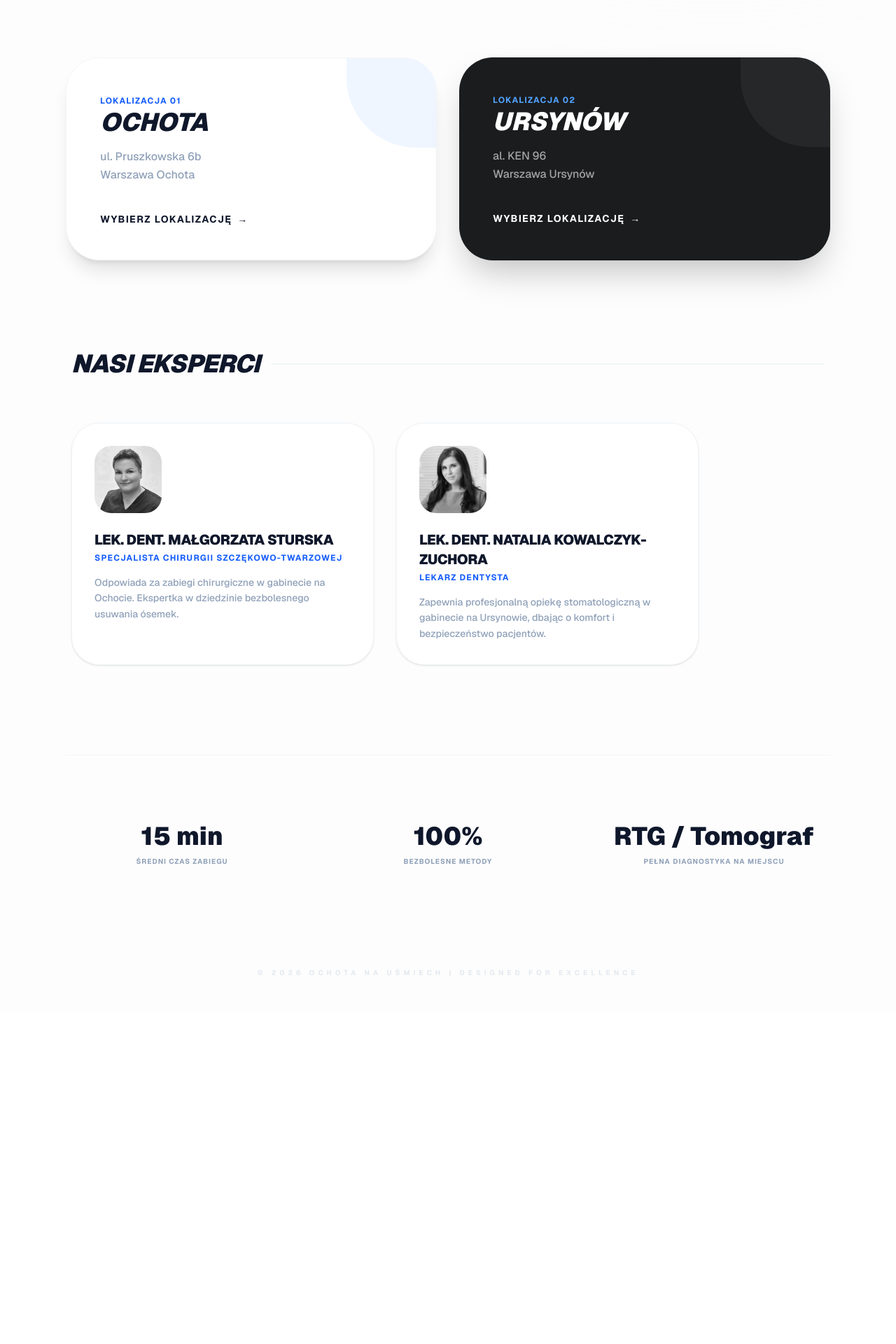
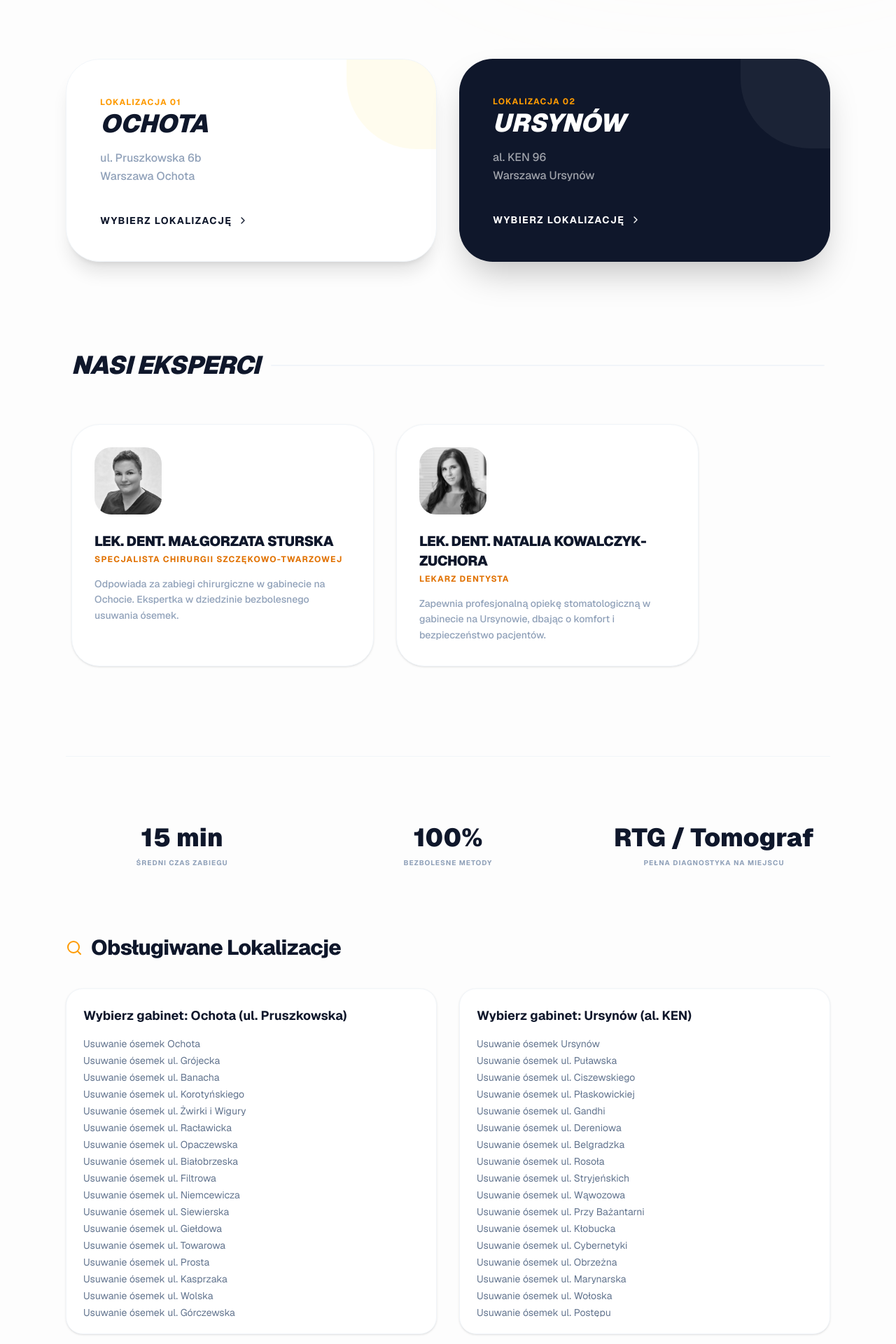
Before and after one commit to JakubProkopiuk/osemki-warszawa, a Next.js app: page / in a window 1280 px wide. Shown: the part 560-2480 px from the top of the page at 70% size. Before the commit the page ends 2005 px from the top, so only its background shows below. Built offline with nearby package versions, Linux system fonts and the light colour scheme.

Commit message:
fix: clearing code

```diff
--- a/src/app/[slug]/LocationClient.tsx
+++ b/src/app/[slug]/LocationClient.tsx
@@ -7,6 +7,7 @@ import { motion, AnimatePresence } from 'framer-motion';
 import {
   Activity,
   Camera,
+  CheckCircle2,
   ChevronRight,
   Clock,
   FileCheck,
@@ -99,7 +100,7 @@ export default function LocationClient({ locationData }: { locationData: Locatio
       return aKey - bKey;
     });
 
-    return shuffled.slice(0, 5);
+    return shuffled.slice(0, 4);
   })();
 
   const handleTileSelect = (field: keyof FormDataState, value: string) => {
@@ -233,6 +234,35 @@ export default function LocationClient({ locationData }: { locationData: Locatio
                   )}
                 </div>
               )}
+
+              <div className="bg-white border border-slate-200 rounded-2xl p-5 mt-4">
+                <h2 className="text-lg font-bold tracking-tight text-slate-900 mb-3">
+                  Dlaczego pacjenci z {locationName} wybierają naszą klinikę?
+                </h2>
+                <ul className="space-y-2">
+                  {isOchota
+                    ? [
+                        'Szybki dojazd komunikacją z Dworca Zachodniego',
+                        'Miejsca parkingowe z dużą rotacją aut tuż pod gabinetem',
+                        'Zaawansowane i w pełni bezbolesne znieczulenia chirurgiczne',
+                      ].map((point) => (
+                        <li key={point} className="flex items-start gap-2 text-sm text-slate-600 font-medium">
+                          <CheckCircle2 className="w-4 h-4 text-amber-500 mt-0.5 shrink-0" />
+                          <span>{point}</span>
+                        </li>
+                      ))
+                    : [
+                        'Bezpośrednie sąsiedztwo stacji Metro Ursynów',
+                        'Prywatny, darmowy parking dla pacjentów',
+                        'Nowoczesna diagnostyka 3D (CBCT) na miejscu',
+                      ].map((point) => (
+                        <li key={point} className="flex items-start gap-2 text-sm text-slate-600 font-medium">
+                          <CheckCircle2 className="w-4 h-4 text-amber-500 mt-0.5 shrink-0" />
+                          <span>{point}</span>
+                        </li>
+                      ))}
+                </ul>
+              </div>
             </div>
 
             <div className="flex flex-col md:flex-row items-center gap-6 p-7 rounded-3xl bg-white border border-slate-100 shadow-xl">
@@ -245,6 +275,9 @@ export default function LocationClient({ locationData }: { locationData: Locatio
                 <div className="inline-flex items-center px-3 py-1 rounded-full text-[11px] font-semibold bg-amber-50 text-amber-700 border border-amber-200 mb-2">
                   Certyfikowany Chirurg
                 </div>
+                <p className="flex items-center gap-1 text-[10px] text-slate-400 font-semibold uppercase tracking-wider mt-2">
+                  <Shield className="w-3 h-3 text-sky-600" /> Zweryfikowany lekarz (NIL)
+                </p>
                 <p className="text-slate-500 font-medium leading-relaxed text-sm">Lekarz prowadzący w placówce na ul. {locationData.klinika}</p>
               </div>
             </div>
@@ -363,8 +396,24 @@ export default function LocationClient({ locationData }: { locationData: Locatio
               ) : (
                 <motion.div key="step5" layout initial={{ opacity: 0, x: 18 }} animate={{ opacity: 1, x: 0 }} exit={{ opacity: 0, x: -18 }} className="space-y-8">
                   <div>
-                    <h2 className="text-2xl font-bold tracking-tight text-slate-900">Świetnie! Twój przypadek kwalifikuje się do bezbolesnego zabiegu.</h2>
-                    <p className="text-slate-500 text-sm mt-2 font-medium">Zostaw numer. Nasz koordynator oddzwoni do Ciebie w 15 minut z propozycją najbliższego terminu.</p>
+                    {formData.reason === 'Ból / Stan zapalny' ? (
+                      <>
+                        <h2 className="text-2xl font-bold tracking-tight text-slate-900">🚨 Zgłoszenie bólowe przyjęte (Priorytet)</h2>
+                        <p className="text-slate-500 text-sm mt-2 font-medium">
+                          Rozumiemy, jak trudny jest ból zęba. Nadaliśmy Twojemu zgłoszeniu najwyższy priorytet.
+                          Skontaktujemy się z Tobą najszybciej jak to możliwe (w godzinach pracy kliniki), aby
+                          znaleźć ratunkowy termin.
+                        </p>
+                      </>
+                    ) : (
+                      <>
+                        <h2 className="text-2xl font-bold tracking-tight text-slate-900">Świetnie! Kwalifikujesz się do bezbolesnego zabiegu.</h2>
+                        <p className="text-slate-500 text-sm mt-2 font-medium">
+                          Zostaw numer telefonu. Nasz koordynator oddzwoni do Ciebie wkrótce z propozycją dogodnego i
+                          bezpiecznego terminu.
+                        </p>
+                      </>
+                    )}
                   </div>
                   <form onSubmit={handleSubmit} className="space-y-4">
                     <input type="text" aria-label="Imię" required placeholder="Twoje imię" value={formData.name} onChange={(e) => setFormData((prev) => ({ ...prev, name: e.target.value }))} className={inputStyle} />
@@ -407,7 +456,7 @@ export default function LocationClient({ locationData }: { locationData: Locatio
           <div className="grid md:grid-cols-2 gap-10">
             {[
               {
-                q: 'Czy otrzymam zwolnienie lekarskie (L4)?',
+                q: 'Czy zabieg będzie bolesny?',
                 a: 'Stosujemy zaawansowane znieczulenie miejscowe, dzięki czemu sam zabieg jest całkowicie bezbolesny. Czujesz jedynie delikatny dotyk, bez żadnego dyskomfortu.',
               },
               {
@@ -415,12 +464,12 @@ export default function LocationClient({ locationData }: { locationData: Locatio
                 a: 'Nie potrzebujesz skierowania. Jeśli nie posiadasz aktualnego zdjęcia pantomograficznego, wykonamy precyzyjną diagnostykę w naszym gabinecie przed zabiegiem.',
               },
               {
-                q: 'Co po zabiegu? Czy dostanę zwolnienie?',
+                q: 'Co po zabiegu? Czy dostanę zwolnienie (L4)?',
                 a: 'Większość pacjentów wraca do normalnych obowiązków już następnego dnia. W razie potrzeby wystawiamy elektroniczne zwolnienie lekarskie (e-ZLA) na czas rekonwalescencji.',
               },
               {
                 q: 'Jakie są koszty usunięcia ósemki?',
-                a: 'Wycena zależy od ułożenia zęba w kości (od 400 do 800 zł). Dokładną i wiążącą cenę podajemy po analizie zdjęcia RTG, przed podaniem znieczulenia.',
+                a: 'Koszt zabiegu jest zawsze ustalany indywidualnie na podstawie zdjęcia RTG i stopnia skomplikowania. Gwarantujemy jednak pełną przejrzystość – dokładną i ostateczną wycenę, bez żadnych "ukrytych kosztów", poznasz zawsze przed podaniem znieczulenia.',
               },
             ].map((faq, i) => (
               <div key={i} className="space-y-3">
@@ -442,7 +491,7 @@ export default function LocationClient({ locationData }: { locationData: Locatio
                 href={`/${loc.slug}`}
                 className="inline-flex items-center rounded-full px-4 py-2 text-sm font-semibold border border-slate-300 bg-white text-slate-800 hover:border-amber-500 hover:text-slate-900 transition-colors"
               >
-                {`Usuwanie ósemek - ${loc.nazwa_lokalizacji}`}
+                {`Usuwanie ósemek ${loc.nazwa_lokalizacji}`}
               </Link>
             ))}
           </div>
@@ -461,7 +510,7 @@ export default function LocationClient({ locationData }: { locationData: Locatio
               loading="lazy"
               allowFullScreen
               title="Mapa dojazdu"
-              src={`https://maps.google.com/maps?q=${encodeURIComponent('Ochota na Uśmiech Warszawa ' + locationData.klinika)}&t=&z=15&ie=UTF8&iwloc=&output=embed`}
+              src={`http://googleusercontent.com/maps.google.com/?q=${encodeURIComponent('Ochota na Uśmiech Warszawa ' + locationData.klinika)}&t=&z=15&ie=UTF8&iwloc=B&output=embed`}
             />
           </div>
         </div>
--- a/src/app/page.tsx
+++ b/src/app/page.tsx
@@ -2,18 +2,28 @@
 
 import Link from 'next/link';
 import Image from 'next/image';
+import { ChevronRight, MapPin, Search } from 'lucide-react';
+import locations from '../data/locations.json';
+
+type LocationItem = {
+  slug: string;
+  nazwa_lokalizacji: string;
+  klinika: string;
+};
 
 export default function HomePage() {
+  const allLocations = locations as LocationItem[];
+  const ochotaLocations = allLocations.filter((loc) => loc.klinika.includes('Pruszkowska'));
+  const ursynowLocations = allLocations.filter((loc) => loc.klinika.includes('KEN'));
+
   return (
     <div className="min-h-screen bg-[#FDFDFD] text-[#1A1C1E] font-sans antialiased">
-      {/* Dynamiczne tło rozproszone */}
-      <div className="fixed top-[-10%] right-[-10%] w-[60%] h-[60%] bg-blue-50/50 blur-[120px] rounded-full z-0" />
+      <div className="fixed top-[-10%] right-[-10%] w-[60%] h-[60%] bg-amber-100/20 blur-[120px] rounded-full z-0" />
 
       <main className="relative z-10 max-w-[1140px] mx-auto pt-24 px-6 md:pt-40">
-
-        {/* HERO SECTION */}
         <div className="text-center space-y-8 mb-24">
-          <div className="inline-flex items-center gap-3 px-5 py-2.5 rounded-full bg-white border border-slate-100 shadow-sm text-blue-600 text-xs font-bold uppercase tracking-widest leading-none mx-auto">
+          <div className="inline-flex items-center gap-3 px-5 py-2.5 rounded-full bg-white border border-slate-100 shadow-sm text-amber-500 text-xs font-bold uppercase tracking-widest leading-none mx-auto">
+            <MapPin className="w-3.5 h-3.5" />
             Warszawskie Centrum Chirurgii Ósemek
           </div>
 
@@ -28,36 +38,32 @@ export default function HomePage() {
           </p>
         </div>
 
-        {/* SEKCJA LOKALIZACJI - POPRAWIONE LINKI I KLIKALNOŚĆ */}
         <div className="grid md:grid-cols-2 gap-8 mb-32">
-          {/* Lokalizacja 01 - Ochota */}
           <Link href="/ochota" className="group relative block overflow-hidden bg-white p-12 rounded-[48px] border border-slate-100 shadow-xl transition-all duration-500 hover:scale-[1.02] z-20 cursor-pointer">
             <div className="relative z-10 space-y-4">
-              <span className="text-blue-600 font-bold uppercase tracking-widest text-xs">Lokalizacja 01</span>
+              <span className="text-amber-500 font-bold uppercase tracking-widest text-xs">Lokalizacja 01</span>
               <h2 className="text-4xl font-black italic uppercase text-slate-900">Ochota</h2>
               <p className="text-slate-400 font-medium leading-relaxed">ul. Pruszkowska 6b<br />Warszawa Ochota</p>
               <div className="pt-6 flex items-center gap-2 text-slate-900 font-bold uppercase tracking-widest text-sm">
-                Wybierz lokalizację <span className="group-hover:translate-x-2 transition-transform duration-300">→</span>
+                Wybierz lokalizację <ChevronRight className="w-4 h-4 group-hover:translate-x-1 transition-transform duration-300" />
               </div>
             </div>
-            <div className="absolute top-0 right-0 w-32 h-32 bg-blue-50 rounded-bl-[100px] transition-all group-hover:w-40 group-hover:h-40 z-0" />
+            <div className="absolute top-0 right-0 w-32 h-32 bg-amber-100/30 rounded-bl-[100px] transition-all group-hover:w-40 group-hover:h-40 z-0" />
           </Link>
 
-          {/* Lokalizacja 02 - Ursynów */}
-          <Link href="/ursynow" className="group relative block overflow-hidden bg-[#1A1C1E] p-12 rounded-[48px] shadow-2xl transition-all duration-500 hover:scale-[1.02] z-20 cursor-pointer">
+          <Link href="/ursynow" className="group relative block overflow-hidden bg-slate-900 p-12 rounded-[48px] shadow-2xl transition-all duration-500 hover:scale-[1.02] z-20 cursor-pointer">
             <div className="relative z-10 space-y-4">
-              <span className="text-blue-400 font-bold uppercase tracking-widest text-xs">Lokalizacja 02</span>
+              <span className="text-amber-500 font-bold uppercase tracking-widest text-xs">Lokalizacja 02</span>
               <h2 className="text-4xl font-black italic uppercase text-white">Ursynów</h2>
               <p className="text-slate-500 font-medium text-white/60 leading-relaxed">al. KEN 96<br />Warszawa Ursynów</p>
               <div className="pt-6 flex items-center gap-2 text-white font-bold uppercase tracking-widest text-sm">
-                Wybierz lokalizację <span className="group-hover:translate-x-2 transition-transform duration-300">→</span>
+                Wybierz lokalizację <ChevronRight className="w-4 h-4 group-hover:translate-x-1 transition-transform duration-300" />
               </div>
             </div>
             <div className="absolute top-0 right-0 w-32 h-32 bg-white/5 rounded-bl-[100px] transition-all group-hover:w-40 group-hover:h-40 z-0" />
           </Link>
         </div>
 
-        {/* SEKCJA: NASI EKSPERCI */}
         <div className="mb-32 text-left px-2">
           <div className="flex items-center gap-4 mb-16">
             <h2 className="text-4xl font-black tracking-tight italic uppercase text-slate-900">Nasi Eksperci</h2>
@@ -86,18 +92,17 @@ export default function HomePage() {
                     alt={doc.name}
                     fill
                     className="object-cover grayscale group-hover:grayscale-0 transition-all duration-700"
-                    priority
+                    loading="lazy"
                    />
                 </div>
                 <h3 className="text-xl font-black uppercase tracking-tight text-slate-900 mb-1">{doc.name}</h3>
-                <p className="text-blue-600 font-bold text-xs uppercase tracking-widest mb-4">{doc.role}</p>
+                <p className="text-amber-600 font-bold text-xs uppercase tracking-widest mb-4">{doc.role}</p>
                 <p className="text-slate-400 font-medium leading-relaxed text-sm">{doc.desc}</p>
               </div>
             ))}
           </div>
         </div>
 
-        {/* STATYSTYKI / USP */}
         <div className="grid md:grid-cols-3 gap-12 pb-24 border-t border-slate-100 pt-24 text-center">
           <div>
             <h3 className="font-black text-4xl mb-2 text-slate-900">15 min</h3>
@@ -112,6 +117,45 @@ export default function HomePage() {
             <p className="text-slate-400 font-bold uppercase tracking-widest text-[10px]">Pełna diagnostyka na miejscu</p>
           </div>
         </div>
+
+        <div className="mb-24">
+          <div className="flex items-center gap-3 mb-10">
+            <Search className="w-6 h-6 text-amber-500" />
+            <h2 className="text-3xl font-extrabold tracking-tight text-slate-900">Obsługiwane Lokalizacje</h2>
+          </div>
+
+          <div className="grid md:grid-cols-2 gap-8">
+            <div className="bg-white border border-slate-100 rounded-3xl p-6 shadow-sm">
+              <h3 className="text-lg font-bold text-slate-900 mb-4">Wybierz gabinet: Ochota (ul. Pruszkowska)</h3>
+              <div className="max-h-[400px] overflow-y-auto custom-scrollbar space-y-1 pr-2">
+                {ochotaLocations.map((loc) => (
+                  <Link
+                    key={loc.slug}
+                    href={`/${loc.slug}`}
+                    className="block text-sm text-slate-500 hover:text-amber-600 transition-colors"
+                  >
+                    {`Usuwanie ósemek ${loc.nazwa_lokalizacji}`}
+                  </Link>
+                ))}
+              </div>
+            </div>
+
+            <div className="bg-white border border-slate-100 rounded-3xl p-6 shadow-sm">
+              <h3 className="text-lg font-bold text-slate-900 mb-4">Wybierz gabinet: Ursynów (al. KEN)</h3>
+              <div className="max-h-[400px] overflow-y-auto custom-scrollbar space-y-1 pr-2">
+                {ursynowLocations.map((loc) => (
+                  <Link
+                    key={loc.slug}
+                    href={`/${loc.slug}`}
+                    className="block text-sm text-slate-500 hover:text-amber-600 transition-colors"
+                  >
+                    {`Usuwanie ósemek ${loc.nazwa_lokalizacji}`}
+                  </Link>
+                ))}
+              </div>
+            </div>
+          </div>
+        </div>
       </main>
 
       <footer className="py-12 text-center text-slate-300 text-[10px] font-bold uppercase tracking-[0.5em] opacity-50">
--- a/src/app/sitemap.ts
+++ b/src/app/sitemap.ts
@@ -2,9 +2,7 @@ import { MetadataRoute } from 'next';
 import locations from '../data/locations.json';
 
 export default function sitemap(): MetadataRoute.Sitemap {
-  const baseUrl = 'https://www.osemki-warszawa.pl'; // Zmień na swoją realną domenę
-
-  // 1. Dodajemy stronę główną
+  const baseUrl = 'https://www.osemki-warszawa.pl';
   const routes = [
     {
       url: baseUrl,
@@ -14,7 +12,6 @@ export default function sitemap(): MetadataRoute.Sitemap {
     },
   ];
 
-  // 2. Dodajemy wszystkie 153 podstrony lokalizacji z JSON-a
   const locationRoutes = locations.map((loc) => ({
     url: `${baseUrl}/${loc.slug}`,
     lastModified: new Date(),
```
Also changed, not shown: src/app/[slug]/page.tsx (+1 -10 lines).
